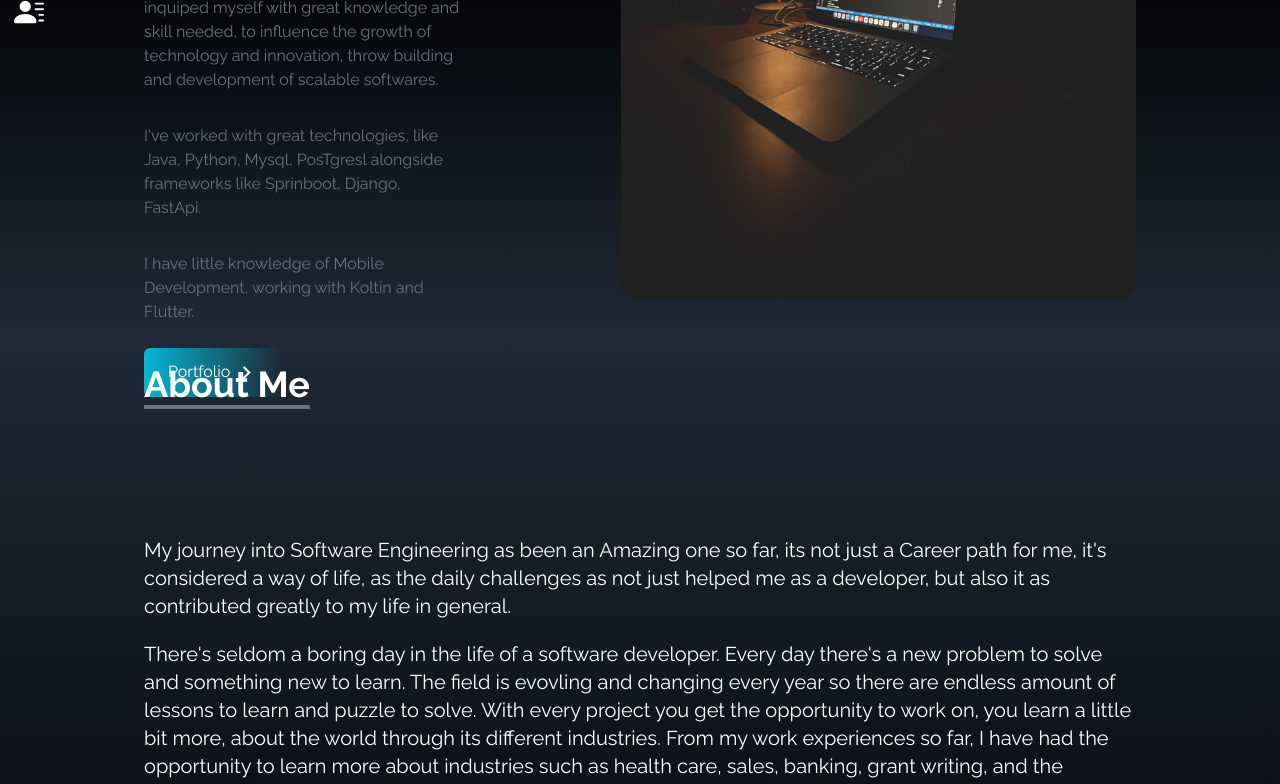
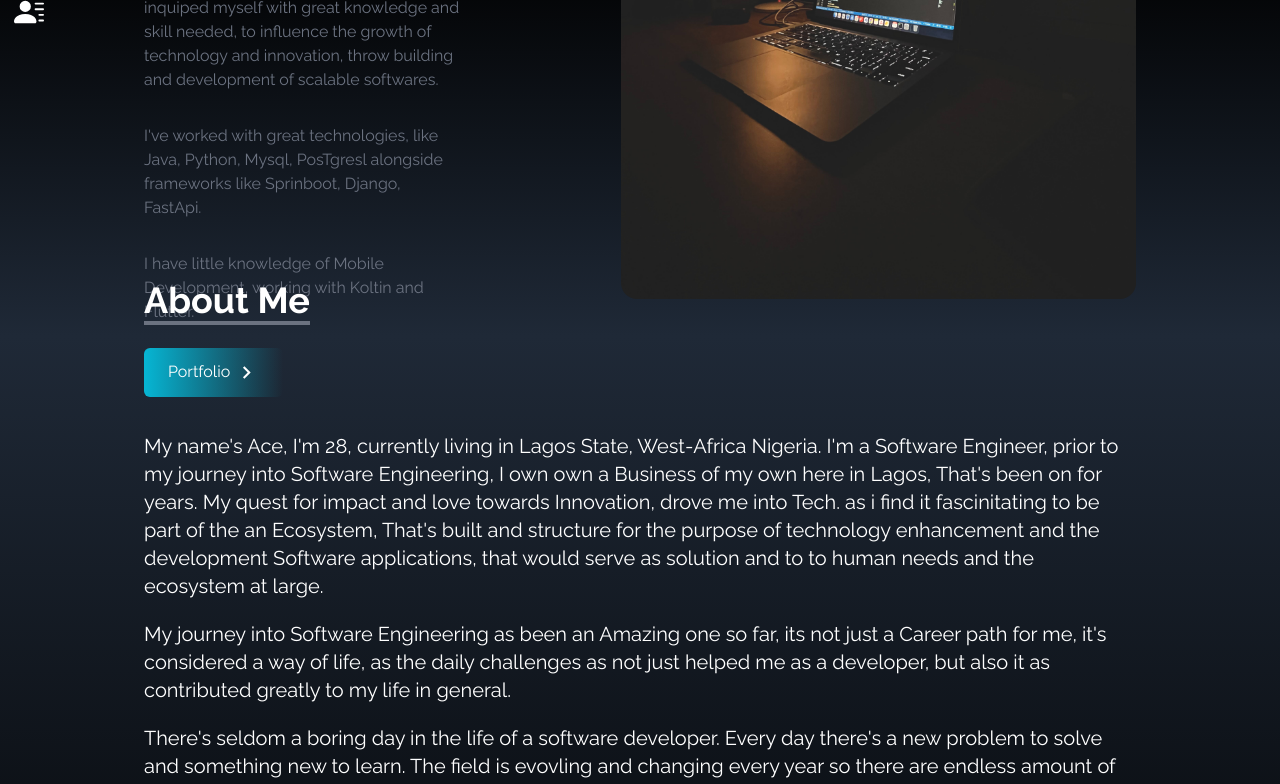
Before and after one commit to Momentwithace/My-Portfolio-With-React, a React (Create React App) app: page / in a window 1280 px wide. Shown: the part 464-1248 px from the top of the page. Built offline with nearby package versions, Linux system fonts and the light colour scheme.

Commit message:
Added note to the About Me component

```diff
--- a/src/components/About.jsx
+++ b/src/components/About.jsx
@@ -13,7 +13,14 @@ const About = () => {
                 </p>
             </div>
             <p className="text-xl mt-20">
-
+                My name's Ace, I'm 28, currently living in Lagos State, West-Africa Nigeria.
+                I'm a Software Engineer, prior to my journey into Software Engineering, I own
+                own a Business of my own here in Lagos, That's been on for years.
+                My quest for impact and love towards Innovation, drove me into Tech.
+                as i find it fascinitating to be part of the an Ecosystem,
+                That's built and structure for the purpose of technology enhancement and
+                the development Software applications, that would serve as solution and to
+                to human needs and the ecosystem at large.
 
             </p>
 
```
